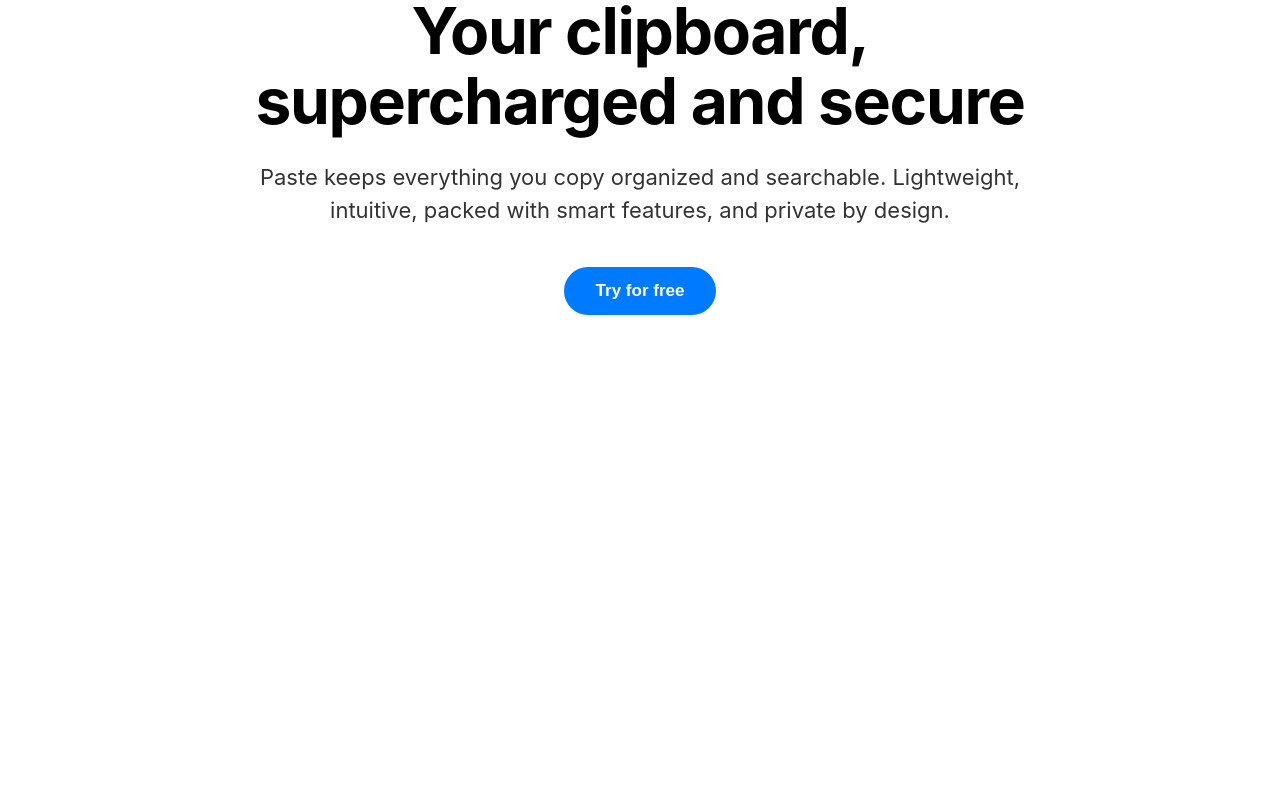
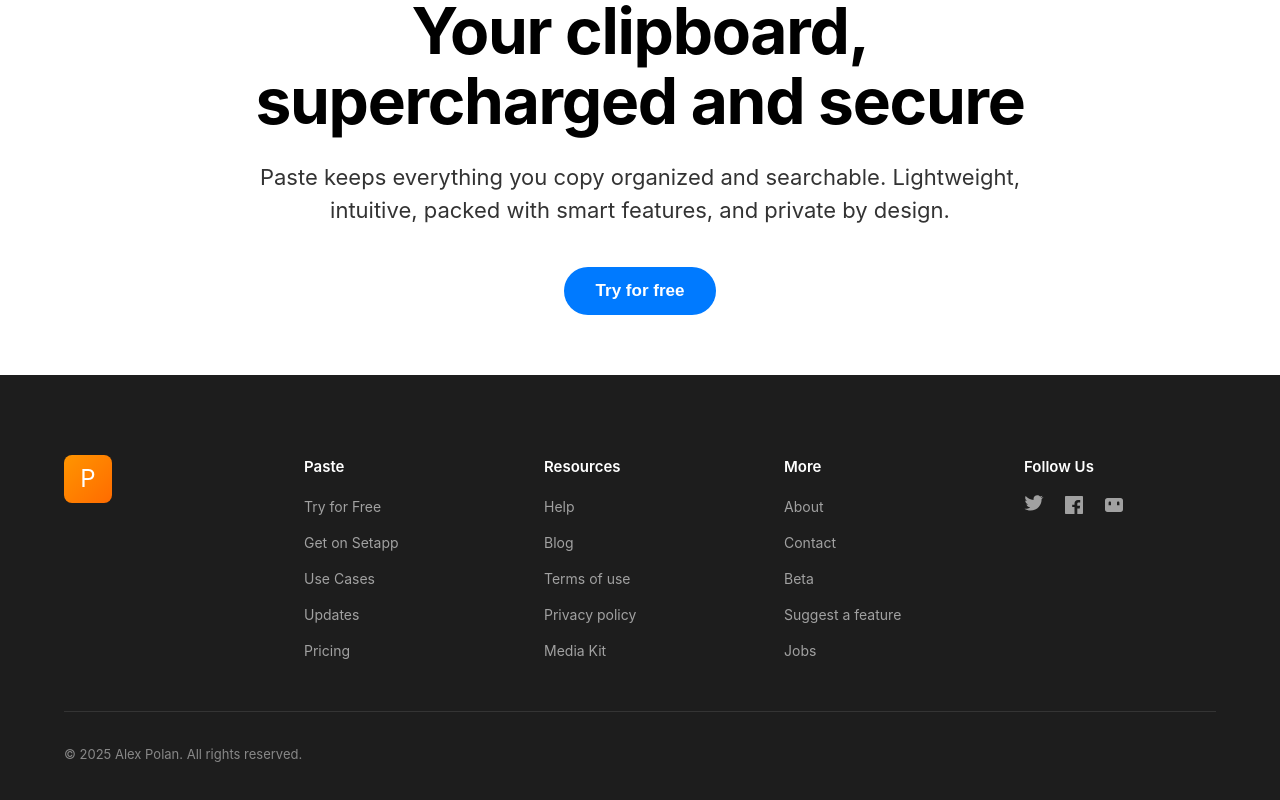
Before and after one commit to alexmen656/Site-Generator, a Vue app: page / in a window 1280 px wide. Shown: the part 224-1024 px from the top of the page. Before the commit the page ends 800 px from the top, so only its background shows below. Built offline with nearby package versions, Linux system fonts and the light colour scheme; the HTML template or start-up script is replaced by a standard one.

Commit message:
feat: Add Footer

```diff
--- /dev/null
+++ b/src/components/Footer.vue
@@ -0,0 +1,194 @@
+<template>
+    <footer class="footer">
+        <div class="footer-container">
+            <div class="footer-content">
+                <div class="footer-column">
+                    <div class="footer-logo">
+                        <span class="logo-icon">P</span>
+                    </div>
+                </div>
+                <div class="footer-column">
+                    <h4 class="footer-title">{{ appName }}</h4>
+                    <ul class="footer-links">
+                        <li><a href="#" class="footer-link">Try for Free</a></li>
+                        <li><a href="#" class="footer-link">Get on Setapp</a></li>
+                        <li><a href="#" class="footer-link">Use Cases</a></li>
+                        <li><a href="#" class="footer-link">Updates</a></li>
+                        <li><a href="#" class="footer-link">Pricing</a></li>
+                    </ul>
+                </div>
+                <div class="footer-column">
+                    <h4 class="footer-title">Resources</h4>
+                    <ul class="footer-links">
+                        <li><a href="#" class="footer-link">Help</a></li>
+                        <li><a href="#" class="footer-link">Blog</a></li>
+                        <li><a href="#" class="footer-link">Terms of use</a></li>
+                        <li><a href="#" class="footer-link">Privacy policy</a></li>
+                        <li><a href="#" class="footer-link">Media Kit</a></li>
+                    </ul>
+                </div>
+                <div class="footer-column">
+                    <h4 class="footer-title">More</h4>
+                    <ul class="footer-links">
+                        <li><a href="#" class="footer-link">About</a></li>
+                        <li><a href="#" class="footer-link">Contact</a></li>
+                        <li><a href="#" class="footer-link">Beta</a></li>
+                        <li><a href="#" class="footer-link">Suggest a feature</a></li>
+                        <li><a href="#" class="footer-link">Jobs</a></li>
+                    </ul>
+                </div>
+                <div class="footer-column">
+                    <h4 class="footer-title">Follow us</h4>
+                    <div class="social-links">
+                        <a href="#" class="social-link" aria-label="Twitter">
+                            <svg width="20" height="20" viewBox="0 0 20 20" fill="currentColor">
+                                <path
+                                    d="M18.9 2.3c-.7.3-1.4.5-2.2.6.8-.5 1.4-1.3 1.7-2.2-.7.4-1.5.7-2.3.9-.7-.8-1.7-1.3-2.8-1.3-2.1 0-3.8 1.7-3.8 3.8 0 .3 0 .6.1.9-3.2-.2-6-1.7-7.9-4-.3.5-.5 1.1-.5 1.8 0 1.3.7 2.5 1.7 3.2-.6 0-1.2-.2-1.7-.5v.1c0 1.8 1.3 3.4 3 3.8-.3.1-.7.1-1 .1-.3 0-.5 0-.8-.1.5 1.6 2 2.8 3.8 2.8-1.3 1-3 1.6-4.8 1.6-.3 0-.6 0-.9-.1 1.7 1.1 3.8 1.8 6 1.8 7.2 0 11.1-6 11.1-11.1v-.5c.8-.6 1.5-1.3 2-2.1z" />
+                            </svg>
+                        </a>
+                        <a href="#" class="social-link" aria-label="Facebook">
+                            <svg width="20" height="20" viewBox="0 0 20 20" fill="currentColor">
+                                <path
+                                    d="M18 1H2C1.4 1 1 1.4 1 2v16c0 .6.4 1 1 1h8.5v-7h-2.3V9.8h2.3V8.5c0-2.3 1.4-3.6 3.5-3.6 1 0 1.9.1 2.2.1v2.5h-1.5c-1.2 0-1.4.6-1.4 1.4v1.8h2.8l-.4 2.7h-2.4V19H18c.6 0 1-.4 1-1V2c0-.6-.4-1-1-1z" />
+                            </svg>
+                        </a>
+                        <a href="#" class="social-link" aria-label="Mastodon">
+                            <svg width="20" height="20" viewBox="0 0 20 20" fill="currentColor">
+                                <path
+                                    d="M16.5 3c1.4 0 2.5 1.1 2.5 2.5v9c0 1.4-1.1 2.5-2.5 2.5h-13C2.1 17 1 15.9 1 14.5v-9C1 4.1 2.1 3 3.5 3h13M14.2 6.5c-.7 0-1.2.5-1.2 1.2v2.6h2.4V7.7c0-.7-.5-1.2-1.2-1.2zm-8.4 0c-.7 0-1.2.5-1.2 1.2v2.6H7V7.7c0-.7-.5-1.2-1.2-1.2zm1.2 5.2c0-1.4 1.1-2.5 2.5-2.5s2.5 1.1 2.5 2.5v3.1h-5v-3.1z" />
+                            </svg>
+                        </a>
+                    </div>
+                </div>
+            </div>
+            <div class="footer-divider"></div>
+            <div class="footer-bottom">
+                <p class="footer-copyright">© {{ year }} {{ copyrightCompany }}. All rights reserved.</p>
+                <!--<p class="footer-trademark">All trademarks are the property of their respective owners.</p>-->
+            </div>
+        </div>
+    </footer>
+</template>
+
+<script setup lang="ts">
+const year = new Date().getFullYear();
+const copyrightCompany = 'Alex Polan';
+const appName = 'Paste';
+</script>
+
+<style scoped>
+.footer {
+    background: #1d1d1d;
+    color: #f5f5f5;
+    padding: 80px 0 40px 0;
+}
+
+.footer-container {
+    max-width: 1200px;
+    margin: 0 auto;
+    padding: 0 24px;
+}
+
+.footer-content {
+    display: grid;
+    grid-template-columns: repeat(5, 1fr);
+    gap: 48px;
+    margin-bottom: 48px;
+}
+
+.footer-column {
+    display: flex;
+    flex-direction: column;
+}
+
+.footer-logo {
+    width: 48px;
+    height: 48px;
+    background: linear-gradient(135deg, #FF9500 0%, #FF6B00 100%);
+    border-radius: 8px;
+    display: flex;
+    align-items: center;
+    justify-content: center;
+    color: white;
+    font-weight: 700;
+    font-size: 24px;
+}
+
+.footer-title {
+    font-size: 15px;
+    font-weight: 600;
+    margin: 0 0 16px 0;
+    color: #fff;
+    text-transform: capitalize;
+}
+
+.footer-links {
+    list-style: none;
+    padding: 0;
+    margin: 0;
+    display: flex;
+    flex-direction: column;
+    gap: 12px;
+}
+
+.footer-link {
+    color: #a1a1a1;
+    text-decoration: none;
+    font-size: 14px;
+    transition: color 0.2s;
+}
+
+.footer-link:hover {
+    color: #fff;
+}
+
+.social-links {
+    display: flex;
+    gap: 20px;
+}
+
+.social-link {
+    color: #a1a1a1;
+    transition: color 0.2s;
+    display: flex;
+    align-items: center;
+    justify-content: center;
+}
+
+.social-link:hover {
+    color: #fff;
+}
+
+.footer-divider {
+    height: 1px;
+    background: rgba(255, 255, 255, 0.1);
+    margin-bottom: 32px;
+}
+
+.footer-bottom {
+    display: flex;
+    justify-content: space-between;
+    align-items: center;
+    flex-wrap: wrap;
+    gap: 24px;
+}
+
+.footer-copyright,
+.footer-trademark {
+    font-size: 13px;
+    color: #888;
+    margin: 0;
+}
+
+@media (max-width: 768px) {
+    .footer-content {
+        grid-template-columns: repeat(2, 1fr);
+        gap: 32px;
+    }
+
+    .footer-bottom {
+        flex-direction: column;
+        align-items: flex-start;
+    }
+}
+</style>
--- a/src/views/HomeView.vue
+++ b/src/views/HomeView.vue
@@ -5,24 +5,24 @@
       <div class="hero-image">
         <!--  <img src="/hero-devices.png" alt="Paste app on multiple devices" />-->
       </div>
-
       <div class="hero-content">
-        <h1 class="hero-title">
-          Your clipboard,<br />
-          supercharged and secure
-        </h1>
-        <p class="hero-description">
-          Paste keeps everything you copy organized and searchable. Lightweight,<br />
-          intuitive, packed with smart features, and private by design.
-        </p>
-        <button class="cta-button-large">Try for free</button>
+        <h1 class="hero-title" v-html="headline"></h1>
+        <p class="hero-description" v-html="description"></p>
+        <button class="cta-button-large">{{ ctaButtonText }}</button>
       </div>
     </section>
+    <Footer></Footer>
   </div>
 </template>
 
 <script setup lang="ts">
 import Header from '../components/Header.vue';
+import Footer from '../components/Footer.vue';
+
+const ctaButtonText = 'Try for free';
+const headline = 'Your clipboard,<br /> supercharged and secure';
+const description =
+  'Paste keeps everything you copy organized and searchable. Lightweight,<br />intuitive, packed with smart features, and private by design.';
 </script>
 
 <style scoped>
```
